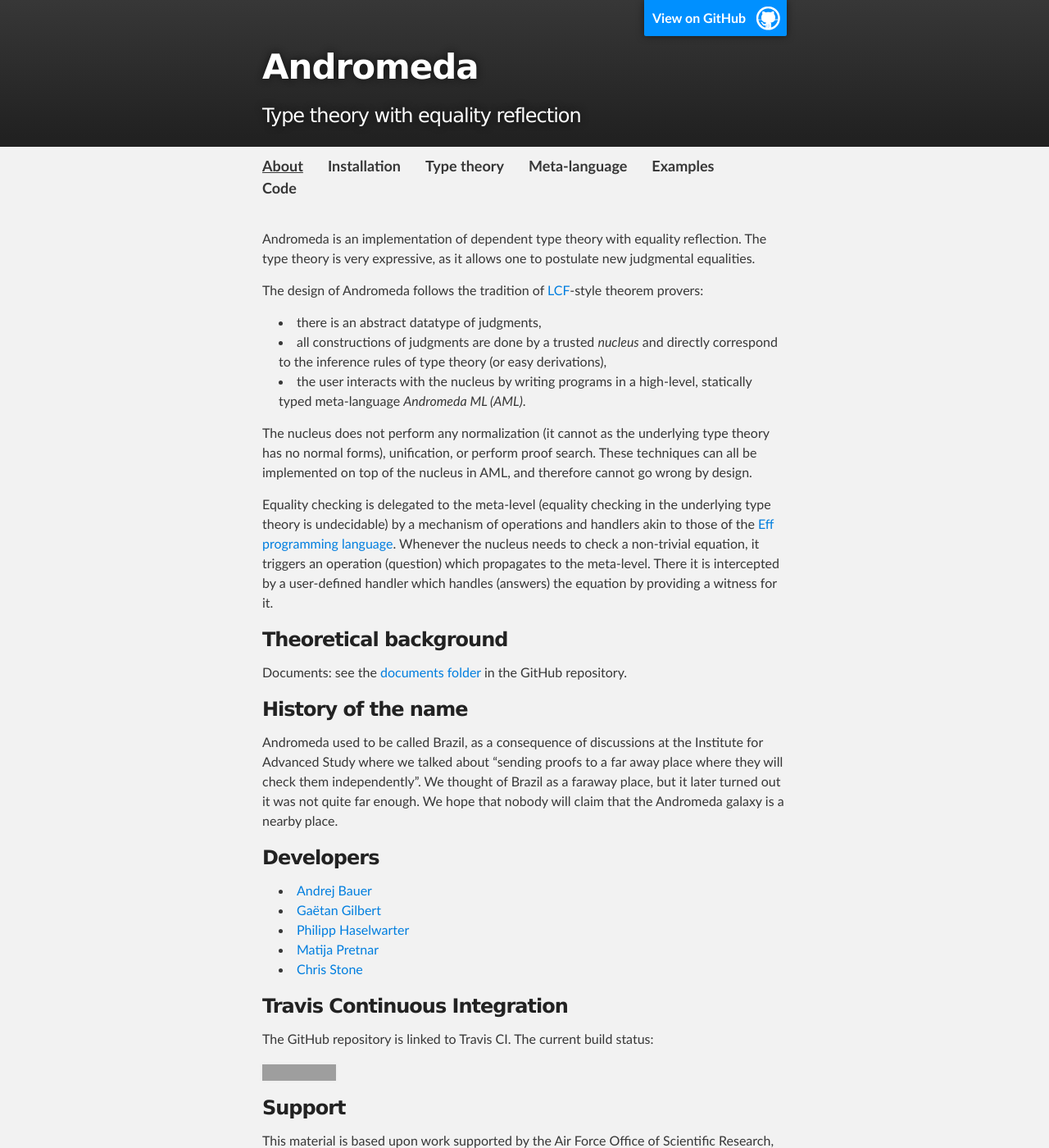
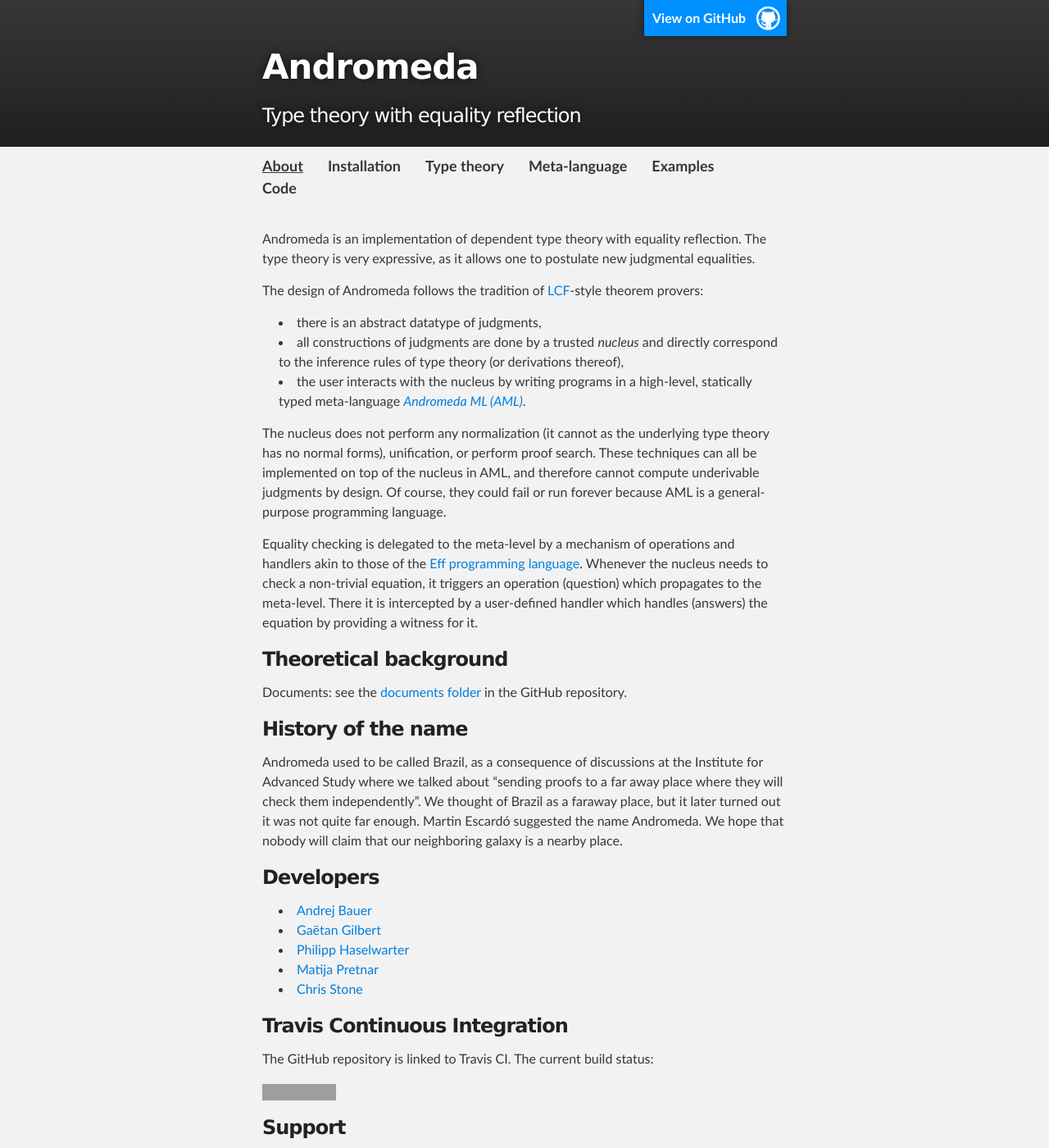
Before and after one commit to Andromedans/andromeda, a Jekyll site: the page built from index.md, in a window 1280 px wide and 1400 px high. Shown: the whole window at 82% size. Built offline with Jekyll 4.4.1, drawn with Linux system fonts in a browser that asks for light colours; grey boxes are pictures that could not be loaded.

Commit message:
Minor corrections to the main page.

```diff
--- a/index.md
+++ b/index.md
@@ -4,28 +4,29 @@
 layout: page
 ---
 
-Andromeda is an implementation of dependent type theory with equality reflection.
-The type theory is very expressive, as it allows one to postulate new judgmental equalities.
+Andromeda is an implementation of dependent type theory with equality reflection. The type
+theory is very expressive, as it allows one to postulate new judgmental equalities.
 
 The design of Andromeda follows the tradition of
 [LCF](https://en.wikipedia.org/wiki/Logic_for_Computable_Functions)-style theorem provers:
 
 * there is an abstract datatype of judgments,
 * all constructions of judgments are done by a trusted *nucleus* and directly correspond
-  to the inference rules of type theory (or easy derivations),
+  to the inference rules of type theory (or derivations thereof),
 * the user interacts with the nucleus by writing programs in a high-level, statically
-  typed meta-language *Andromeda ML (AML)*.
+  typed meta-language [*Andromeda ML (AML)*](meta-language.html).
 
 The nucleus does not perform any normalization (it cannot as the underlying type theory
 has no normal forms), unification, or perform proof search. These techniques can all be
-implemented on top of the nucleus in AML, and therefore cannot go wrong by design.
+implemented on top of the nucleus in AML, and therefore cannot compute underivable
+judgments by design. Of course, they could fail or run forever because AML is a
+general-purpose programming language.
 
-Equality checking is delegated to the meta-level (equality checking in the underlying
-type theory is undecidable) by a mechanism of operations and handlers akin to those of the
-[Eff programming language](http://www.eff-lang.org). Whenever the nucleus needs to check a
-non-trivial equation, it triggers an operation (question) which propagates to the
-meta-level. There it is intercepted by a user-defined handler which handles (answers) the
-equation by providing a witness for it.
+Equality checking is delegated to the meta-level by a mechanism of operations and handlers
+akin to those of the [Eff programming language](http://www.eff-lang.org). Whenever the
+nucleus needs to check a non-trivial equation, it triggers an operation (question) which
+propagates to the meta-level. There it is intercepted by a user-defined handler which
+handles (answers) the equation by providing a witness for it.
 
 ### Theoretical background
 
@@ -40,8 +41,8 @@
 Andromeda used to be called Brazil, as a consequence of discussions at the Institute for
 Advanced Study where we talked about "sending proofs to a far away place where they will
 check them independently". We thought of Brazil as a faraway place, but it later turned
-out it was not quite far enough. We hope that nobody will claim that the Andromeda galaxy
-is a nearby place.
+out it was not quite far enough. Martin Escardó suggested the name Andromeda. We hope that
+nobody will claim that our neighboring galaxy is a nearby place.
 
 ### Developers
 
```
